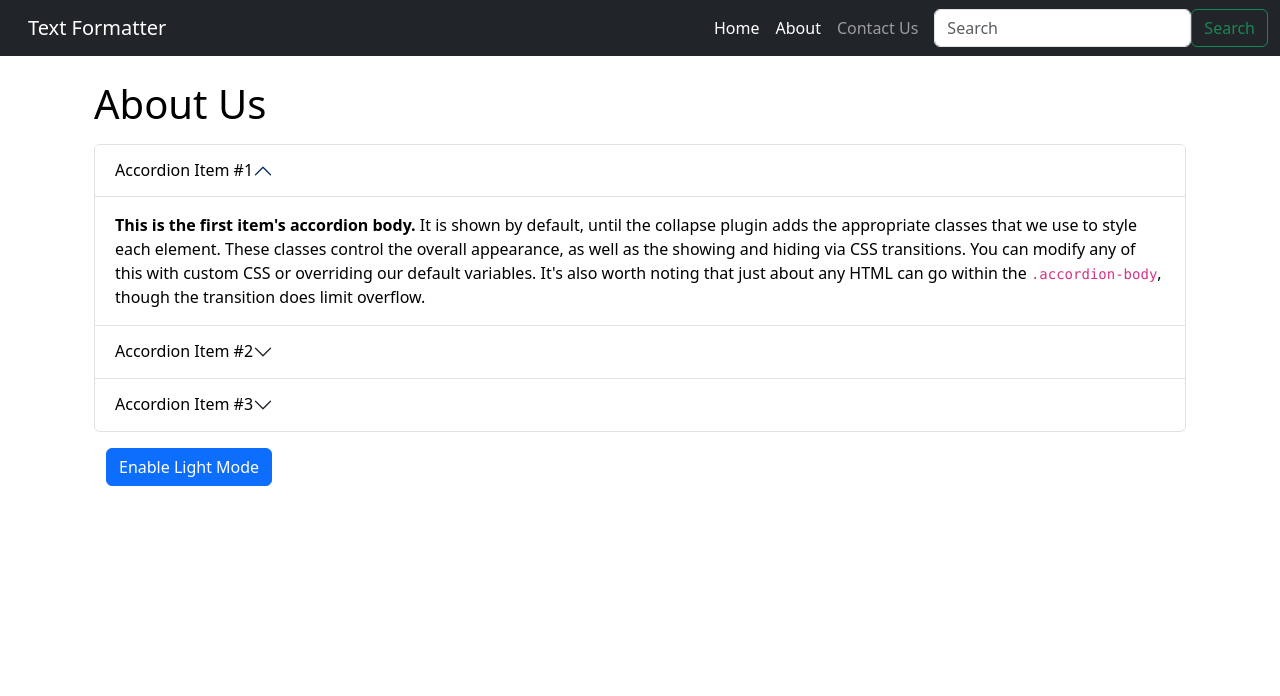
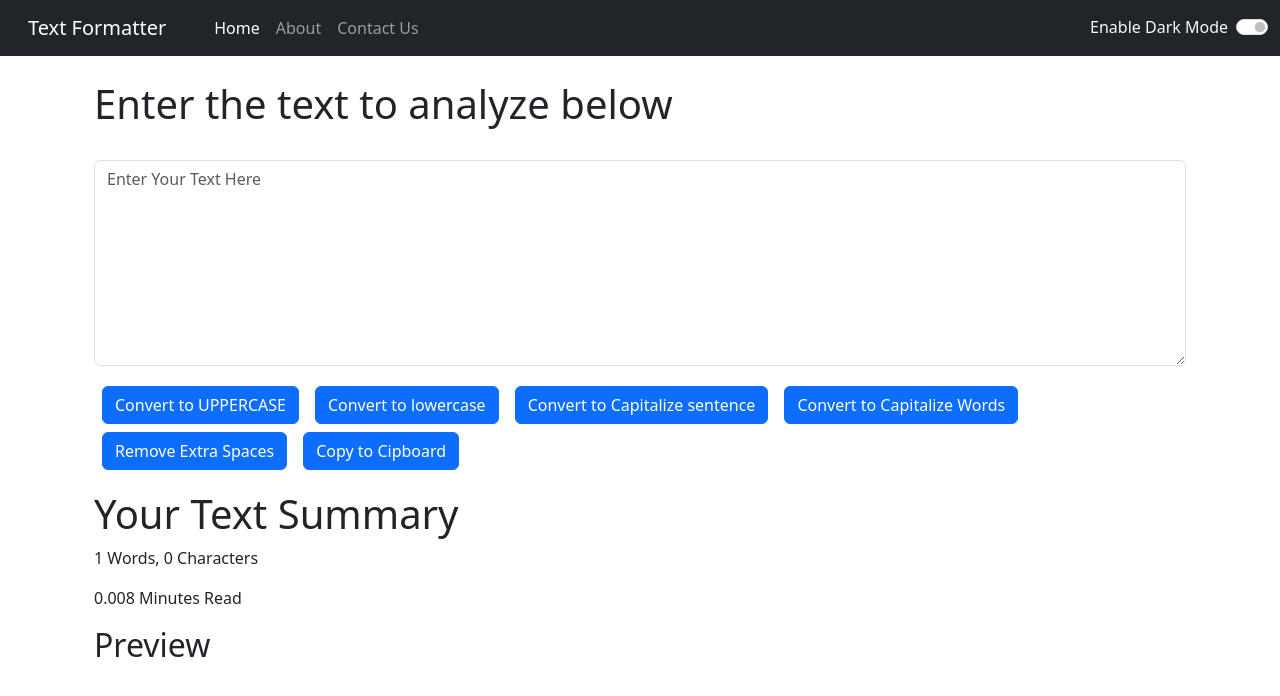
Before and after one commit to BhushanBahalkar/TextFormatter, a React (Create React App) app: page / in a window 1280 px wide. Shown: the top 696 px of the page. Built offline with nearby package versions, Linux system fonts and the light colour scheme.

Commit message:
create 4 files and update 4 files

```diff
--- a/src/App.js
+++ b/src/App.js
@@ -1,18 +1,31 @@
 import "./App.css";
-import Aboutt from "./components/Aboutt";
+// import Aboutt from "./components/Aboutt";
 import Navbar from "./components/Navbar";
 
-// import TextForm from "./components/TextForm";
+import TextForm from "./components/TextForm";
+import React, { useState } from 'react';
+
 
 
 function App() {
+    const [mode, setMode]  = useState('dark');
+
+    const toggleMode = ()=>{
+       if(mode === 'light'){
+        setMode ('dark');
+       }
+       else{
+        setMode ('light');
+       }
+    }
+
   return (
     <>
-      <Navbar />
+      <Navbar title="TextFormatter" mode={mode} toggleMode={toggleMode}/>
 
       <div className="container my-4">
-        {/* <TextForm heading="Enter the text to analyze below" /> */}
-    <Aboutt/>
+        <TextForm heading="Enter the text to analyze below" />
+    {/* <Aboutt/>  */}
       </div>
     </>
   );
--- a/src/components/Aboutt.js
+++ b/src/components/Aboutt.js
@@ -1,134 +1,176 @@
-import React from 'react';
-import { useState } from 'react';
+import React from "react";
+import { useState } from "react";
 
 export default function Aboutt() {
   const [myStyle, setMyStyle] = useState({
-    color: 'black',
-    backgroundColor: 'white',
+    color: "black",
+    backgroundColor: "white",
   });
 
-  const [btntext, setBtnText] = useState("Enable Light Mode")
+  const [btntext, setBtnText] = useState("Enable Light Mode");
 
-
-  const toggleStyle=() => {
-    if (myStyle.color == 'black') {
+  const toggleStyle = () => {
+    if (myStyle.color === "black") {
       setMyStyle({
-        color: 'white',
-        backgroundColor: 'black',
-      })
-      setBtnText("Enable Light Mode")
+        color: "white",
+        backgroundColor: "black",
+      });
+      setBtnText("Enable Light Mode");
     } else {
-        setMyStyle({
-            color: 'black',
-            backgroundColor: 'white'
-
-        })
-        setBtnText("Enable Dark Mode")
+      setMyStyle({
+        color: "black",
+        backgroundColor: "white",
+        border: "1px solid white",
+      });
+      setBtnText("Enable Dark Mode");
     }
   };
   return (
-    <div className='container' style={myStyle}>
-      <h1 className='my-3'>About Us</h1>
-      <div className='accordion' id='accordionExample'>
-        <div className='accordion-item'>
-          <h2 className='accordion-header'>
+    <div className="container" style={myStyle}>
+      <h1 className="my-3">About Text Formatter</h1>
+      <div className="accordion" id="accordionExample">
+        <div className="accordion-item">
+          <h2 className="accordion-header">
             <button
-              className='accordion-button'
+              className="accordion-button"
               style={myStyle}
-              type='button'
-              data-bs-toggle='collapse'
-              data-bs-target='#collapseOne'
-              aria-expanded='true'
-              aria-controls='collapseOne'
+              type="button"
+              data-bs-toggle="collapse"
+              data-bs-target="#collapseOne"
+              aria-expanded="true"
+              aria-controls="collapseOne"
             >
-              Accordion Item #1
+              About Us
             </button>
           </h2>
           <div
-            id='collapseOne'
-            className='accordion-collapse collapse show'
-            data-bs-parent='#accordionExample'
+            id="collapseOne"
+            className="accordion-collapse collapse show"
+            data-bs-parent="#accordionExample"
           >
-            <div className='accordion-body' style={myStyle}>
-              <strong>This is the first item's accordion body.</strong> It is
-              shown by default, until the collapse plugin adds the appropriate
-              classes that we use to style each element. These classes control
-              the overall appearance, as well as the showing and hiding via CSS
-              transitions. You can modify any of this with custom CSS or
-              overriding our default variables. It's also worth noting that just
-              about any HTML can go within the <code>.accordion-body</code>,
-              though the transition does limit overflow.
+            <div className="accordion-body" style={myStyle}>
+              <strong>
+                Welcome to TextFormatter, your go-to destination powered by
+                React JS for seamless text formatting.
+              </strong>{" "}
+              <br />
+              Our website is dedicated to simplifying your text-related tasks,
+              offering a suite of powerful tools designed to expedite processes
+              without the need for a full-fledged word processor.
+              <br />
+              At TextFormatter, we recognize the importance of efficiency and
+              aim to transform time-consuming and repetitive tasks into quick,
+              intuitive actions. Whether you're crafting documents, composing
+              emails, or working on any text-based project, our formatting tools
+              are here to enhance your workflow.
+              <br />
+              What sets TextFormatter apart is not just its ability to format
+              text—it's the valuable insights we provide. Get instant word and
+              character counts for your text, helping you gauge the length and
+              impact of your content. Additionally, we offer a unique feature
+              that estimates the human time required to read your words or
+              sentences, giving you a deeper understanding of your content's
+              readability.
+              <br />
+              <br />
+              Join us on a journey of efficiency and precision. TextFormatter is
+              more than just a tool; it's your ally in the world of text,
+              striving to elevate your experience and make your tasks more
+              enjoyable and streamlined. Explore the possibilities and let
+              TextFormatter redefine the way you approach text formatting.
             </div>
           </div>
         </div>
-        <div className='accordion-item'>
-          <h2 className='accordion-header'>
+        <div className="accordion-item">
+          <h2 className="accordion-header">
             <button
-              className='accordion-button collapsed'
+              className="accordion-button collapsed"
               style={myStyle}
-              type='button'
-              data-bs-toggle='collapse'
-              data-bs-target='#collapseTwo'
-              aria-expanded='false'
-              aria-controls='collapseTwo'
+              type="button"
+              data-bs-toggle="collapse"
+              data-bs-target="#collapseTwo"
+              aria-expanded="false"
+              aria-controls="collapseTwo"
             >
-              Accordion Item #2
+              Privacy
             </button>
           </h2>
           <div
-            id='collapseTwo'
-            className='accordion-collapse collapse'
-            data-bs-parent='#accordionExample'
+            id="collapseTwo"
+            className="accordion-collapse collapse"
+            data-bs-parent="#accordionExample"
           >
-            <div className='accordion-body' style={myStyle}>
-              <strong>This is the second item's accordion body.</strong> It is
-              hidden by default, until the collapse plugin adds the appropriate
-              classes that we use to style each element. These classes control
-              the overall appearance, as well as the showing and hiding via CSS
-              transitions. You can modify any of this with custom CSS or
-              overriding our default variables. It's also worth noting that just
-              about any HTML can go within the <code>.accordion-body</code>,
-              though the transition does limit overflow.
+            <div className="accordion-body" style={myStyle}>
+              <strong> Privacy is a top priority at textformatter.com.</strong>{" "}
+              <br />
+              Our text formatter tools utilize JavaScript technology, ensuring
+              that all of your text remains securely stored locally on your own
+              devices. None of your text is transmitted over the Internet,
+              guaranteeing that it is inaccessible to anyone outside of your
+              machine. <br />
+              We are committed to safeguarding your anonymity. As part of our
+              privacy measures, we neither create nor read cookies. Your data
+              and usage remain confidential, providing you with a secure and
+              private environment for your text formatting needs. <br />
+              At textformatter.com, we prioritize transparency and user privacy,
+              aiming to enhance your experience while maintaining the highest
+              standards of data protection. If you have any concerns or
+              questions regarding your privacy on our platform, please don't
+              hesitate to contact us.
             </div>
           </div>
         </div>
-        <div className='accordion-item'>
-          <h2 className='accordion-header'>
+        <div className="accordion-item">
+          <h2 className="accordion-header">
             <button
-              className='accordion-button collapsed'
+              className="accordion-button collapsed"
               style={myStyle}
-              type='button'
-              data-bs-toggle='collapse'
-              data-bs-target='#collapseThree'
-              aria-expanded='false'
-              aria-controls='collapseThree'
+              type="button"
+              data-bs-toggle="collapse"
+              data-bs-target="#collapseThree"
+              aria-expanded="false"
+              aria-controls="collapseThree"
             >
-              Accordion Item #3
+              Contact Us
             </button>
           </h2>
           <div
-            id='collapseThree'
-            className='accordion-collapse collapse'
-            data-bs-parent='#accordionExample'
+            id="collapseThree"
+            className="accordion-collapse collapse"
+            data-bs-parent="#accordionExample"
           >
-            <div className='accordion-body' style={myStyle}>
-              <strong>This is the third item's accordion body.</strong> It is
-              hidden by default, until the collapse plugin adds the appropriate
-              classes that we use to style each element. These classes control
-              the overall appearance, as well as the showing and hiding via CSS
-              transitions. You can modify any of this with custom CSS or
-              overriding our default variables. It's also worth noting that just
-              about any HTML can go within the <code>.accordion-body</code>,
-              though the transition does limit overflow.
+            <div className="accordion-body" style={myStyle}>
+              <strong>
+                Got questions, suggestions, or just want to say hello?
+              </strong>
+              <br />
+              We'd love to hear from you! Your feedback is invaluable, and we're
+              here to assist you in any way we can. Contacting us is easy—simply
+              drop us a message using the form below, and we'll get back to you
+              as soon as possible. Your satisfaction is our priority, and we're
+              committed to providing a seamless experience on textformatter.com.
+              <br />
+              If you prefer reaching out through email, you can send your
+              inquiries to{" "}
+              <a
+                href="mailto:bhudhsnbshslksr189@email.com?subject=Enter your subject here &body= type your quries here and tell us what we need to improve "
+              >
+                {" "}
+                Send mail
+              </a>
+              .We appreciate your engagement and look forward to connecting
+              with you. Thank you for choosing textformatter.com, where your
+              input matters. We're here to make your text formatting experience
+              exceptional.
             </div>
           </div>
         </div>
       </div>
-      <div className='container'>
+      <div className="container">
         <button
-          type='button'
+          type="button"
           onClick={toggleStyle}
-          className='btn btn-primary my-3'
+          className="btn btn-primary my-3"
         >
           {btntext}
         </button>
--- /dev/null
+++ b/src/components/Navbar.css
@@ -0,0 +1,9 @@
+/* Navbar.css */
+
+.left-links {
+    margin-right: auto; /* This pushes the links to the left */
+  }
+
+  .navbar-nav {
+    margin-left: 0; /* Ensure there is no left margin for the navbar links */
+  }
--- a/src/components/Navbar.js
+++ b/src/components/Navbar.js
@@ -1,15 +1,18 @@
 import React from "react";
+import './Navbar.css';
 
-export default function Navbar() {
+export default function Navbar(props) {
   return (
-    <nav className="navbar navbar-expand-lg navbar-dark bg-dark">
+    <nav
+      className={`navbar navbar-expand-lg navbar-${props.mode} bg-${props.mode}`}
+    >
       <div className="container-fluid">
         <a className="navbar-brand" href="/">
           Text Formatter
         </a>
         <button
           className="navbar-toggler"
-          type="button, Offcanvas"
+          type="button"
           data-bs-toggle="collapse"
           data-bs-target="#navbarSupportedContent"
           aria-controls="navbarSupportedContent"
@@ -19,36 +22,36 @@ export default function Navbar() {
           <span className="navbar-toggler-icon"></span>
         </button>
         <div className="collapse navbar-collapse" id="navbarSupportedContent">
-          <ul className="navbar-nav me-auto mb-2 mb-lg-0">
+          <ul className="navbar-nav mb-2 mb-lg-0 left-links">
             <li className="nav-item">
               <a className="nav-link active" aria-current="page" href="/">
                 Home
               </a>
             </li>
-
             <li className="nav-item">
-              <a className="nav-link active" aria-current="page" href="/">
+              <a className="nav-link" href="/about">
                 About
               </a>
             </li>
-
             <li className="nav-item">
-              <a className="nav-link" href="/">
+              <a className="nav-link" href="/contact">
                 Contact Us
               </a>
             </li>
           </ul>
-          <form className="d-flex" role="search">
+
+          <div className="form-check form-switch">
             <input
-              className="form-control me-2"
-              type="search"
-              placeholder="Search"
-              aria-label="Search"
+              className="form-check-input"
+              onClick={props.toggleMode}
+              type="checkbox"
+              role="switch"
+              id="flexSwitchCheckDefault"
             />
-            <button className="btn btn-outline-success" type="submit">
-              Search
-            </button>
-          </form>
+            <label className="form-check-label text-light" htmlFor="flexSwitchCheckDefault">
+              Enable Dark Mode
+            </label>
+          </div>
         </div>
       </div>
     </nav>
--- a/src/components/TextForm.js
+++ b/src/components/TextForm.js
@@ -15,18 +15,37 @@ export default function TextForm(props) {
 
   const Capitalsentenceclick = () => {
     console.log("CapitalSentence was clicked" + text);
-    let newText = text.split('\n') // Split the text into paragraphs
-      .map(paragraph => { // Capitalize the first word of each paragraph
+    let newText = text
+      .split("\n") // Split the text into paragraphs
+      .map((paragraph) => {
+        // Capitalize the first word of each paragraph
         return paragraph.charAt(0).toUpperCase() + paragraph.slice(1);
       })
-      .join('\n');
+      .join("\n");
     setText(newText);
   };
 
   const CapitalWordclick = () => {
     console.log("Capitalwords was clicked" + text);
-    let newText = text.split(' ').map(word => word.charAt(0).toUpperCase() + word.slice(1)).join(' ');
+    let newText = text
+      .split(" ")
+      .map((word) => word.charAt(0).toUpperCase() + word.slice(1))
+      .join(" ");
     setText(newText);
+  };
+
+  const ExtraSpaces = () => {
+    console.log("Extra Spaces Removed" + text);
+    let newText = text.split(/[  ]+/);
+    setText(newText.join(" "));
+  };
+
+  const Copytoclipboard = () => {
+
+    let text = document.getElementById("myBox")
+    console.log("Text copied to clip board" + text);
+    text.select();
+    navigator.clipboard.writeText(text.value);
   };
 
   const handleOnchange = (event) => {
@@ -39,7 +58,7 @@ export default function TextForm(props) {
       <div className="container">
         <h1>{props.heading}</h1>
         <div className="mb-3">
-        <label htmlFor="myBox"/>
+          <label htmlFor="myBox" />
           <textarea
             className="form-control"
             id="myBox"
@@ -58,21 +77,34 @@ export default function TextForm(props) {
           Convert to lowercase
         </button>
 
-      <button className="btn btn-primary mx-2 my-1" onClick={Capitalsentenceclick}>
+        <button
+          className="btn btn-primary mx-2 my-1"
+          onClick={Capitalsentenceclick}
+        >
           Convert to Capitalize sentence
         </button>
 
-      <button className="btn btn-primary mx-2 my-1" onClick={CapitalWordclick}>
+        <button
+          className="btn btn-primary mx-2 my-1"
+          onClick={CapitalWordclick}
+        >
           Convert to Capitalize Words
         </button>
+        <button className="btn btn-primary mx-2 my-1" onClick={ExtraSpaces}>
+          Remove Extra Spaces
+        </button>
 
+        <button className="btn btn-primary mx-2 my-1" onClick={Copytoclipboard}>
+          Copy to Cipboard
+        </button>
       </div>
-
-
 
       <div className="container my-3">
         <h1>Your Text Summary</h1>
-    <p> {text.split(" ").length} Words, {text.length} Characters</p>
+        <p>
+          {" "}
+          {text.split(" ").length} Words, {text.length} Characters
+        </p>
         <p> {0.008 * text.split(" ").length} Minutes Read </p>
         <h2>Preview</h2>
         <p>{text}</p>
```
Also changed, not shown: AboutusStatement.txt (added), ContactusStatement.txt (added), PrivacyStatement.txt (added). Lines whose indentation alone changed are shown as unchanged.
